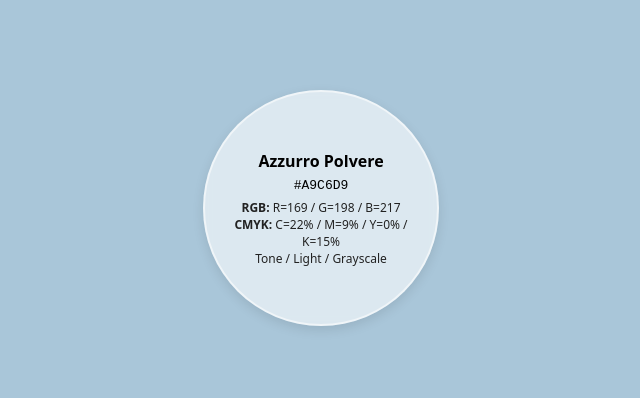
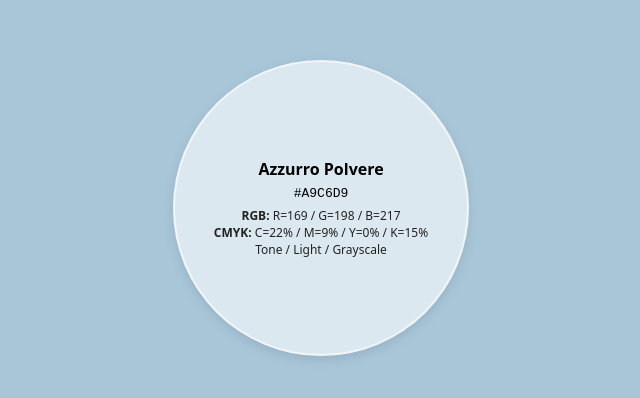
Before and after one commit to homeokayu-commits/shia-colors, a plain HTML site: page index.html in a window 1280 px wide. Shown: the part 192-590 px from the top of the page, without its empty margins (319-959 px from the left). Drawn offline with Linux system fonts and the light colour scheme.

Commit message:
Update index.html

```diff
--- a/index.html
+++ b/index.html
@@ -19,8 +19,8 @@
 
     .card{
       border-radius:50%;
-      width:200px;
-      height:200px;
+      width:260px;
+      height:260px;
       display:flex;
       flex-direction:column;
       align-items:center;
```
